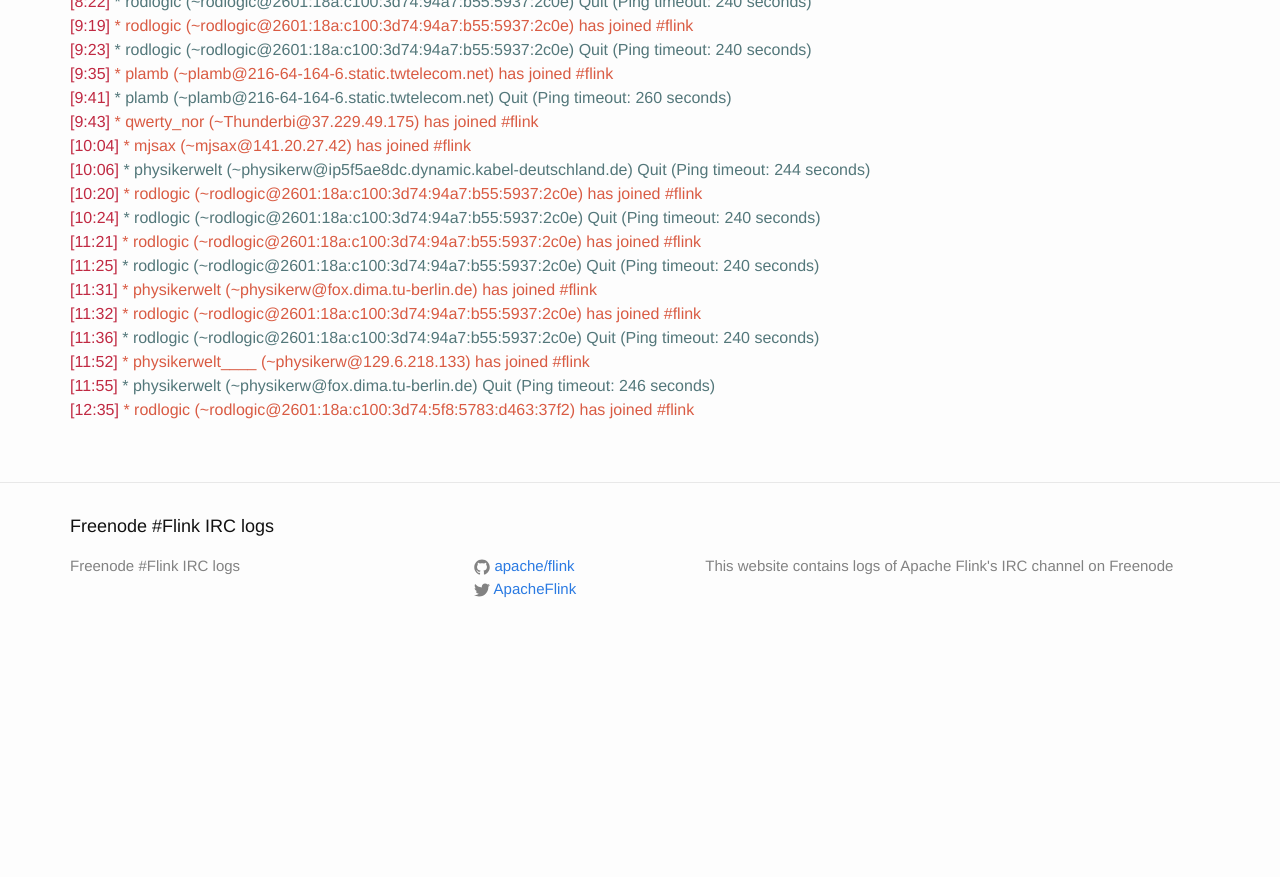
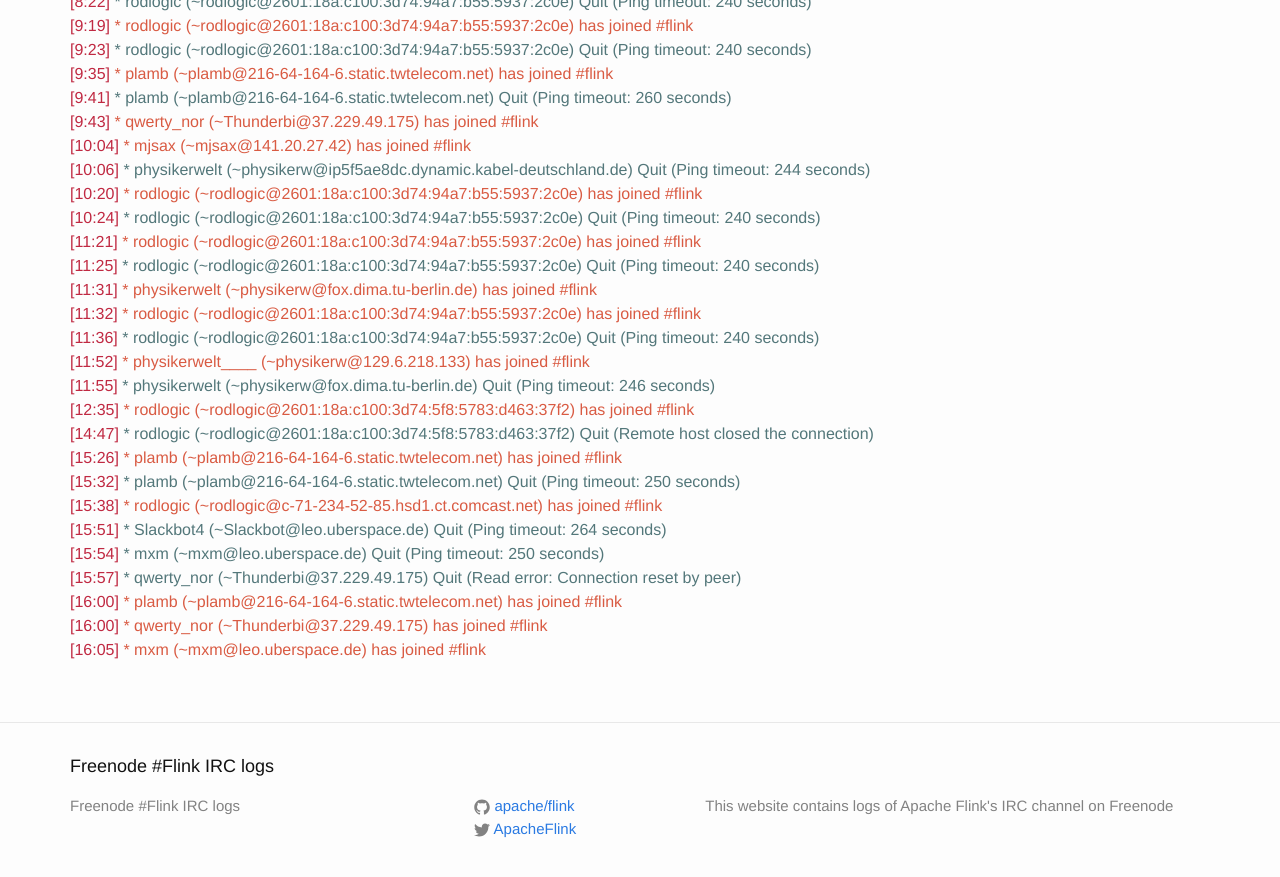
Before and after one commit to flink-irc-logs/flink-irc-logs.github.io, a Jekyll site: the page built from _posts/2015-10-27-logs.markdown, in a window 1280 px wide and 900 px high, scrolled down 738 px. Shown: the top 877 px of the window. Built offline with Jekyll 4.4.1, drawn with Linux system fonts in a browser that asks for light colours; before the commit the page ends 1398 px from its top, so only the background shows below that.

Commit message:
Update of the logs on Tue Oct 27 16:15:25 CET 2015

```diff
--- a/_posts/2015-10-27-logs.markdown
+++ b/_posts/2015-10-27-logs.markdown
@@ -44,3 +44,13 @@
 <span class="irc-date">[11:52]</span> <span class="irc-green">* physikerwelt____ (~physikerw@129.6.218.133) has joined #flink</span><br />
 <span class="irc-date">[11:55]</span> <span class="irc-navy">* physikerwelt (~physikerw@fox.dima.tu-berlin.de) Quit (Ping timeout: 246 seconds)</span><br />
 <span class="irc-date">[12:35]</span> <span class="irc-green">* rodlogic (~rodlogic@2601:18a:c100:3d74:5f8:5783:d463:37f2) has joined #flink</span><br />
+<span class="irc-date">[14:47]</span> <span class="irc-navy">* rodlogic (~rodlogic@2601:18a:c100:3d74:5f8:5783:d463:37f2) Quit (Remote host closed the connection)</span><br />
+<span class="irc-date">[15:26]</span> <span class="irc-green">* plamb (~plamb@216-64-164-6.static.twtelecom.net) has joined #flink</span><br />
+<span class="irc-date">[15:32]</span> <span class="irc-navy">* plamb (~plamb@216-64-164-6.static.twtelecom.net) Quit (Ping timeout: 250 seconds)</span><br />
+<span class="irc-date">[15:38]</span> <span class="irc-green">* rodlogic (~rodlogic@c-71-234-52-85.hsd1.ct.comcast.net) has joined #flink</span><br />
+<span class="irc-date">[15:51]</span> <span class="irc-navy">* Slackbot4 (~Slackbot@leo.uberspace.de) Quit (Ping timeout: 264 seconds)</span><br />
+<span class="irc-date">[15:54]</span> <span class="irc-navy">* mxm (~mxm@leo.uberspace.de) Quit (Ping timeout: 250 seconds)</span><br />
+<span class="irc-date">[15:57]</span> <span class="irc-navy">* qwerty_nor (~Thunderbi@37.229.49.175) Quit (Read error: Connection reset by peer)</span><br />
+<span class="irc-date">[16:00]</span> <span class="irc-green">* plamb (~plamb@216-64-164-6.static.twtelecom.net) has joined #flink</span><br />
+<span class="irc-date">[16:00]</span> <span class="irc-green">* qwerty_nor (~Thunderbi@37.229.49.175) has joined #flink</span><br />
+<span class="irc-date">[16:05]</span> <span class="irc-green">* mxm (~mxm@leo.uberspace.de) has joined #flink</span><br />
```
